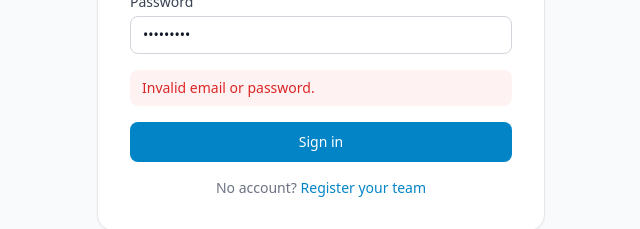
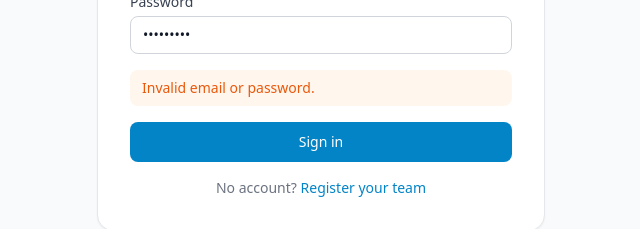
Before and after one commit to Aspenskiman/tenly, a React (Vite) app in the folder client/: page /login in a window 1280 px wide. Both pictures are taken after typing "name@example.com", "Sample123" into the empty fields and a click on the button "Sign in". Shown: the part 398-627 px from the top of the page, without its empty margins (319-959 px from the left). Built offline with nearby package versions, Linux system fonts and the light colour scheme; no server answers.

Commit message:
design: purge all red from app — orange everywhere, no red associated with any name or score

```diff
--- a/client/src/pages/Login.tsx
+++ b/client/src/pages/Login.tsx
@@ -63,7 +63,7 @@ export default function Login() {
             </div>
 
             {error && (
-              <p className="text-sm text-red-600 bg-red-50 px-3 py-2 rounded-lg">{error}</p>
+              <p className="text-sm text-orange-600 bg-orange-50 px-3 py-2 rounded-lg">{error}</p>
             )}
 
             <button
--- a/client/src/pages/ManagerDashboard.tsx
+++ b/client/src/pages/ManagerDashboard.tsx
@@ -10,7 +10,7 @@ function ScoreButton({ n, selected, onClick }: { n: number; selected: boolean; o
     n <= 3 ? 'red' : n <= 5 ? 'amber' : n <= 7 ? 'yellow' : 'green';
   const base = `w-9 h-9 rounded-full text-sm font-bold transition border-2`;
   const styles: Record<string, string> = {
-    red: selected ? 'bg-red-500 text-white border-red-500' : 'border-red-300 text-red-500 hover:bg-red-50',
+    red: selected ? 'bg-orange-500 text-white border-orange-500' : 'border-orange-300 text-orange-500 hover:bg-orange-50',
     amber: selected ? 'bg-amber-500 text-white border-amber-500' : 'border-amber-300 text-amber-500 hover:bg-amber-50',
     yellow: selected ? 'bg-yellow-400 text-white border-yellow-400' : 'border-yellow-300 text-yellow-600 hover:bg-yellow-50',
     green: selected ? 'bg-green-500 text-white border-green-500' : 'border-green-300 text-green-600 hover:bg-green-50',
--- a/client/src/pages/Register.tsx
+++ b/client/src/pages/Register.tsx
@@ -64,7 +64,7 @@ export default function Register() {
             ))}
 
             {error && (
-              <p className="text-sm text-red-600 bg-red-50 px-3 py-2 rounded-lg">{error}</p>
+              <p className="text-sm text-orange-600 bg-orange-50 px-3 py-2 rounded-lg">{error}</p>
             )}
 
             <button
--- a/client/src/pages/TeamRoster.tsx
+++ b/client/src/pages/TeamRoster.tsx
@@ -74,7 +74,7 @@ function MemberRow({ member, onLog, onArchive }: {
               onArchive(member.id);
             }
           }}
-          className="p-1 text-zinc-600 hover:text-red-400 transition text-xs"
+          className="p-1 text-zinc-600 hover:text-orange-400 transition text-xs"
           title="Archive"
         >
           ×
```
